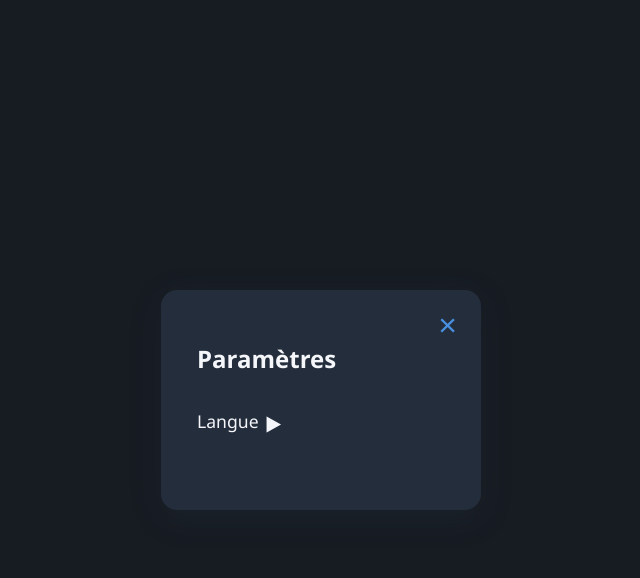
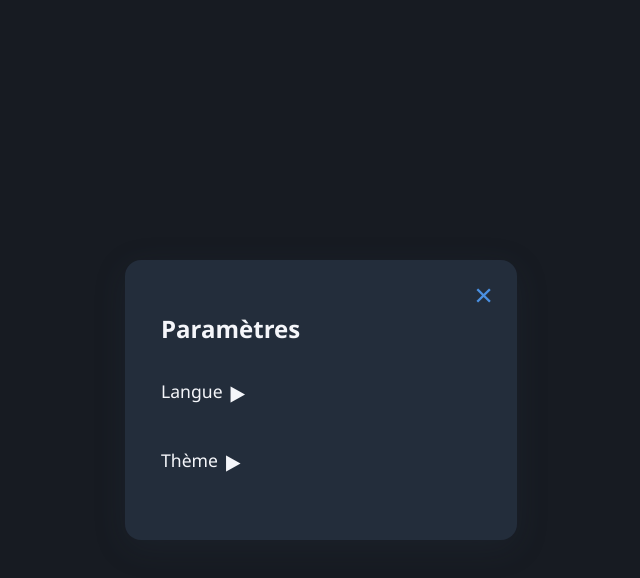
Before and after one commit to novaXwX/noco-chat-v1, a website: page public/index.html in a window 1280 px wide. Both pictures are taken after a click on the element 1224 px from the left and 744 px from the top of the page. Shown: the whole page, without its empty margins (319-959 px from the left). Drawn offline with nearby package versions, Linux system fonts and the light colour scheme; no server answers.

Commit message:
feat: ajout du choix du thème (sombre/clair) dans les paramètres, avec onglet et coche, traduction dynamique

```diff
--- a/public/client.js
+++ b/public/client.js
@@ -80,7 +80,10 @@ const translations = {
         enterPseudoEmpty: 'Veuillez entrer un pseudo !',
         settings: 'Paramètres',
         language: 'Langue',
-        searchContact: 'Rechercher un contact'
+        searchContact: 'Rechercher un contact',
+        theme: 'Thème',
+        themeDark: 'Sombre',
+        themeLight: 'Clair'
     },
     en: {
         online: 'Online',
@@ -99,7 +102,10 @@ const translations = {
         enterPseudoEmpty: 'Please enter a username!',
         settings: 'Settings',
         language: 'Language',
-        searchContact: 'Search contact'
+        searchContact: 'Search contact',
+        theme: 'Theme',
+        themeDark: 'Dark',
+        themeLight: 'Light'
     },
     es: {
         online: 'En línea',
@@ -118,7 +124,10 @@ const translations = {
         enterPseudoEmpty: 'Por favor, ingrese un nombre de usuario!',
         settings: 'Configuración',
         language: 'Idioma',
-        searchContact: 'Buscar contacto'
+        searchContact: 'Buscar contacto',
+        theme: 'Tema',
+        themeDark: 'Oscuro',
+        themeLight: 'Claro'
     },
     ru: {
         online: 'Онлайн',
@@ -137,7 +146,10 @@ const translations = {
         enterPseudoEmpty: 'Пожалуйста, введите псевдоним!',
         settings: 'Настройки',
         language: 'Язык',
-        searchContact: 'Поиск контакта'
+        searchContact: 'Поиск контакта',
+        theme: 'Тема',
+        themeDark: 'Темная',
+        themeLight: 'Светлая'
     },
     zh: {
         online: '在线',
@@ -156,7 +168,10 @@ const translations = {
         enterPseudoEmpty: '请输入用户名！',
         settings: '设置',
         language: '语言',
-        searchContact: '搜索联系人'
+        searchContact: '搜索联系人',
+        theme: '主题',
+        themeDark: '暗色',
+        themeLight: '亮色'
     }
 };
 
@@ -198,6 +213,40 @@ function applyTranslations() {
     // Indicateur typing (si visible)
     const typingElem = document.getElementById('typing-indicator-chatbar');
     if (typingElem && selectedContact) typingElem.textContent = t.userIsTyping(selectedContact);
+    // Accordion thème
+    const themeAccordion = document.getElementById('settingsThemeAccordion');
+    const themeList = document.getElementById('settingsThemeList');
+    if (themeAccordion && themeList) {
+        themeAccordion.addEventListener('click', () => {
+            themeAccordion.classList.toggle('open');
+            themeList.classList.toggle('open');
+            themeAccordion.querySelector('.arrow').textContent = themeList.classList.contains('open') ? '▼' : '▶';
+        });
+    }
+    // Sélection du thème
+    function updateThemeSelection() {
+        document.querySelectorAll('#settingsThemeList button').forEach(btn => {
+            if (btn.getAttribute('data-theme') === currentTheme) {
+                btn.classList.add('selected');
+            } else {
+                btn.classList.remove('selected');
+            }
+        });
+    }
+    document.querySelectorAll('#settingsThemeList button').forEach(btn => {
+        btn.addEventListener('click', () => {
+            setTheme(btn.getAttribute('data-theme'));
+            updateThemeSelection();
+        });
+    });
+    updateThemeSelection();
+    const themeTitle = document.getElementById('settingsThemeTitle');
+    if (themeTitle) themeTitle.textContent = t.theme;
+    const themeBtns = document.querySelectorAll('#settingsThemeList button');
+    if (themeBtns.length === 2) {
+        themeBtns[0].textContent = t.themeDark;
+        themeBtns[1].textContent = t.themeLight;
+    }
 }
 
 // Ajout d'une interface de paramètres dédiée
@@ -1142,3 +1191,20 @@ function getFileContent(fileData) {
             </div>`;
     }
 }
+
+// === Gestion du thème ===
+let currentTheme = localStorage.getItem('theme') || 'dark';
+function setTheme(theme) {
+    currentTheme = theme;
+    localStorage.setItem('theme', theme);
+    document.body.classList.remove('theme-dark', 'theme-light');
+    document.body.classList.add(theme === 'dark' ? 'theme-dark' : 'theme-light');
+    if (typeof updateThemeSelection === 'function') updateThemeSelection();
+}
+// Appliquer le thème au chargement
+setTheme(currentTheme);
+
+// Ajout des traductions dans l'objet translations
+// ... existing code ...
+// ... existing code ...
+// ... existing code ...
--- a/public/index.html
+++ b/public/index.html
@@ -80,6 +80,16 @@
                         <button data-lang="zh">中文</button>
                     </div>
                 </div>
+                <div class="settings-section">
+                    <div id="settingsThemeAccordion" class="settings-theme-accordion">
+                        <span id="settingsThemeTitle">Thème</span>
+                        <span class="arrow">▶</span>
+                    </div>
+                    <div id="settingsThemeList" class="settings-theme-list">
+                        <button data-theme="dark">Sombre</button>
+                        <button data-theme="light">Clair</button>
+                    </div>
+                </div>
             </div>
         </div>
     </div>
--- a/public/styles.css
+++ b/public/styles.css
@@ -1,4 +1,4 @@
-/* Variables globales pour les thèmes */
+²* Variables globales pour les thèmes */
 * {
     box-sizing: border-box;
 }
@@ -1052,3 +1052,41 @@ body {
     right: 14px;
     font-size: 1.1em;
 }
+
+.settings-theme-accordion {
+    display: flex;
+    align-items: center;
+    cursor: pointer;
+    font-size: 1.1rem;
+    font-weight: 500;
+    padding: 8px 0;
+    user-select: none;
+}
+.settings-theme-accordion .arrow {
+    margin-left: 8px;
+    font-size: 1.2em;
+    transition: transform 0.2s;
+}
+.settings-theme-accordion.open .arrow {
+    transform: rotate(90deg);
+}
+.settings-theme-list {
+    margin-top: 8px;
+    display: none;
+    flex-direction: column;
+    gap: 4px;
+}
+.settings-theme-list.open {
+    display: flex;
+}
+.settings-theme-list button.selected {
+    background: var(--primary-color);
+    color: #fff;
+    position: relative;
+}
+.settings-theme-list button.selected::after {
+    content: '✔';
+    position: absolute;
+    right: 14px;
+    font-size: 1.1em;
+}
```
